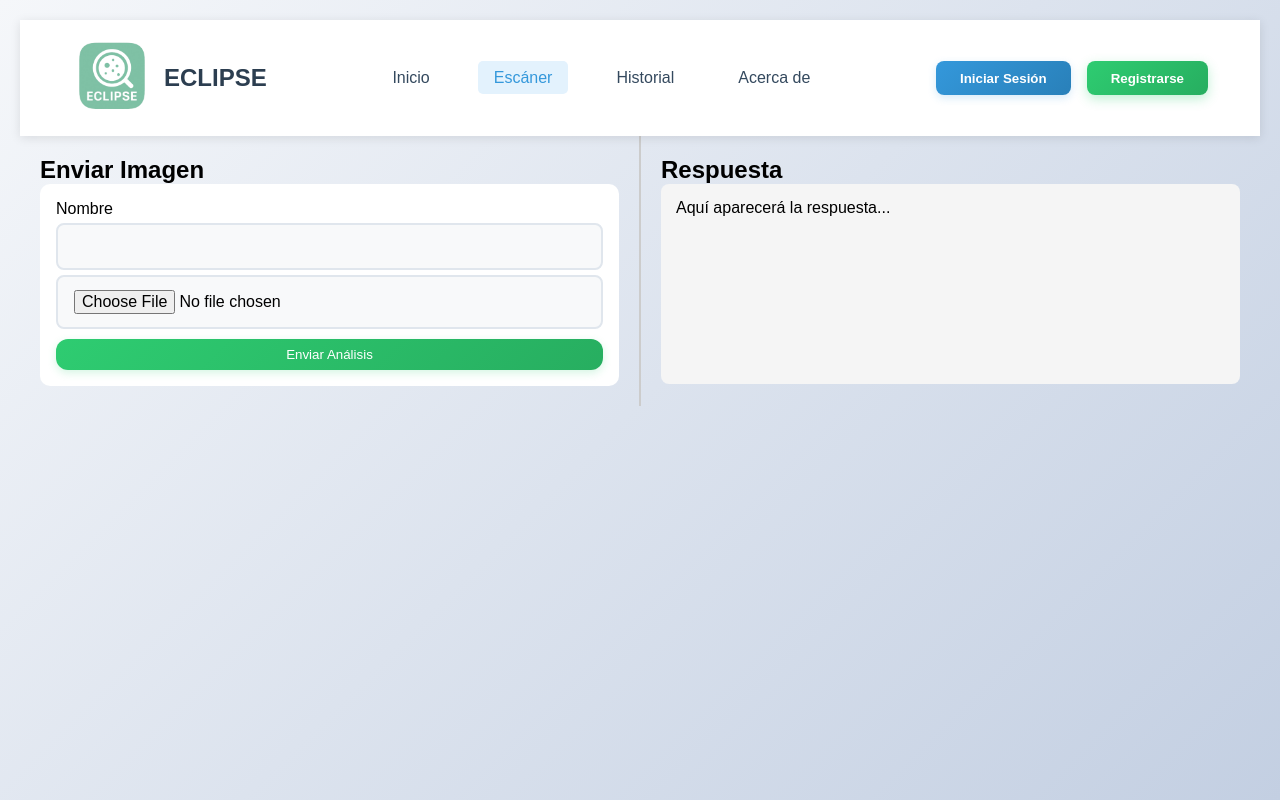
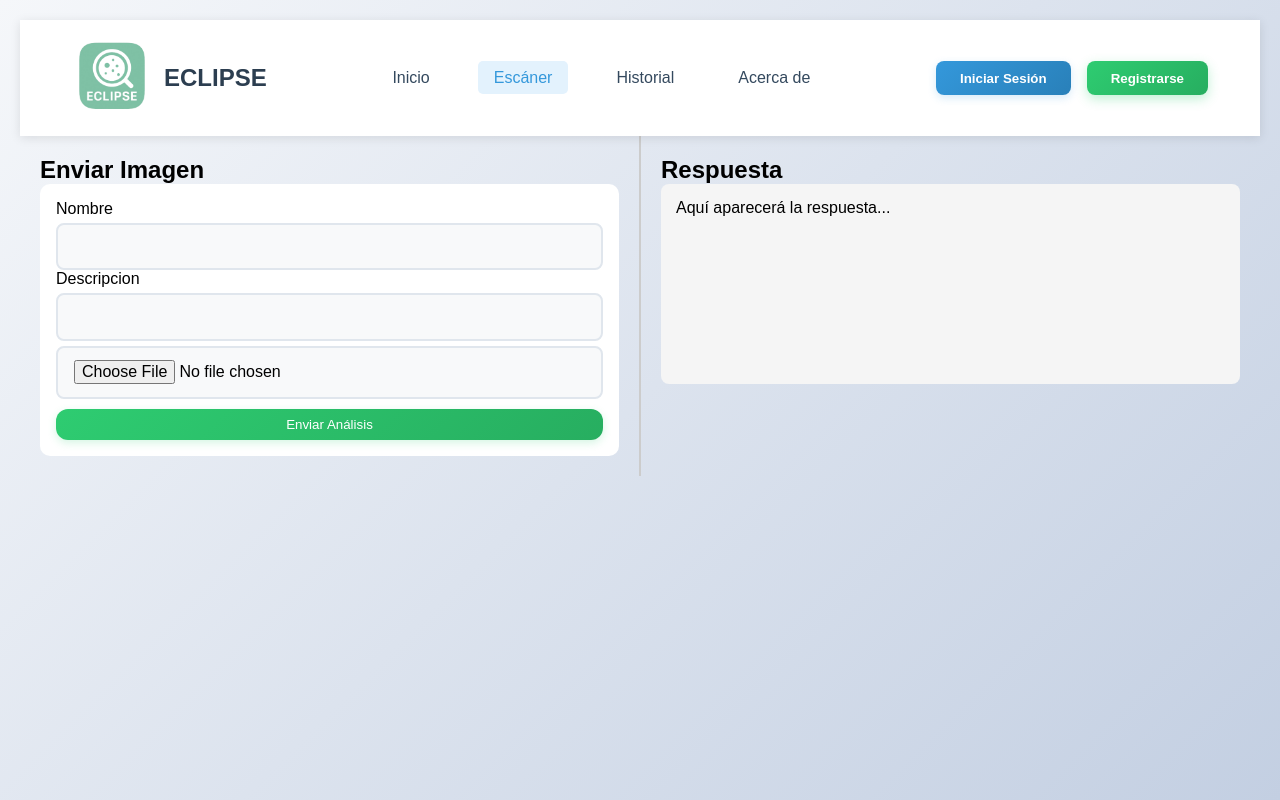
Before and after one commit to myrk95/eclipse_frontend, a React (Create React App) app: page /scanner in a window 1280 px wide. Built offline with nearby package versions, Linux system fonts and the light colour scheme.

Commit message:
finish web

```diff
--- a/src/pages/ScannerPage.jsx
+++ b/src/pages/ScannerPage.jsx
@@ -6,8 +6,8 @@
 function ScannerPage() {
   const [selectedImage, setSelectedImage] = useState(null);
   const [imageFile, setImageFile] = useState(null); // Estado para el archivo real
-  const [response, setResponse] = useState("");
   const [name, setName] = useState("");
+  const [description, setDescription] = useState("");
   const [userId, setUserId] = useState(0);
   const [isLoading, setIsLoading] = useState(false);
   const [result, setResult] = useState();
@@ -18,14 +18,13 @@
     if (file) {
       setImageFile(file); // Guardamos el archivo para enviarlo luego
       setSelectedImage(URL.createObjectURL(file)); // URL solo para previsualización
-      setResponse("La imagen fue recibida correctamente ✅");
     }
   };
   console.log("selectedImage", selectedImage);
   console.log("imageFile", imageFile);
   const onSubmit = async (e) => {
     e.preventDefault();
-    console.log(name);
+    console.log(name, description);
 
     if (!imageFile) {
       alert("Por favor selecciona una imagen");
@@ -36,6 +35,7 @@
     try {
       const formData = new FormData();
       formData.append("nom", name);
+      formData.append("descripcio", description);
       // En web se pasa el archivo directo. El tercer parámetro es el nombre del archivo.
       formData.append("image", imageFile, `mole_${userId}_${Date.now()}.jpg`);
       formData.append("user_id", userId);
@@ -72,6 +72,15 @@
                   name="name"
                   id="name"
                   onChange={(e) => setName(e.target.value)}
+                />
+              </div>
+              <div>
+                <label htmlFor="description">Descripcion</label>
+                <input
+                  type="text"
+                  name="description"
+                  id="description"
+                  onChange={(e) => setDescription(e.target.value)}
                 />
               </div>
               <input
```
